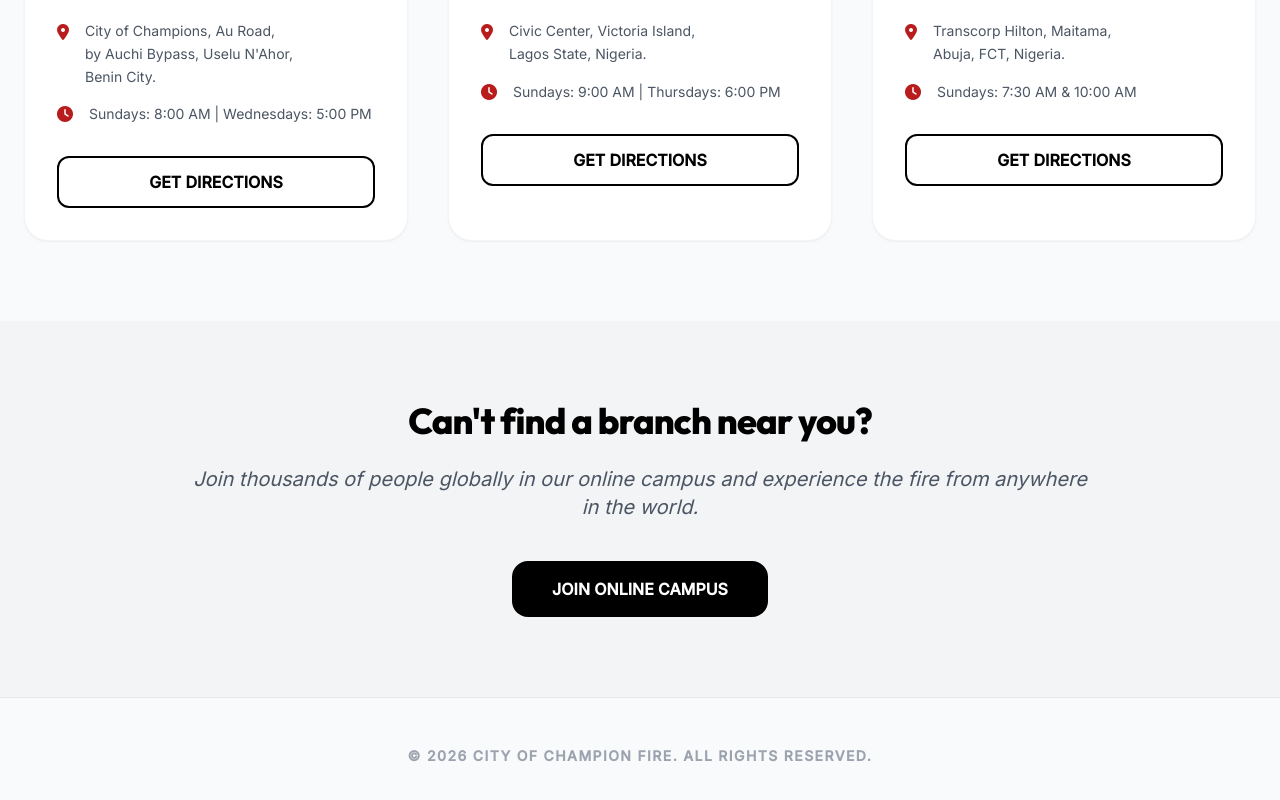
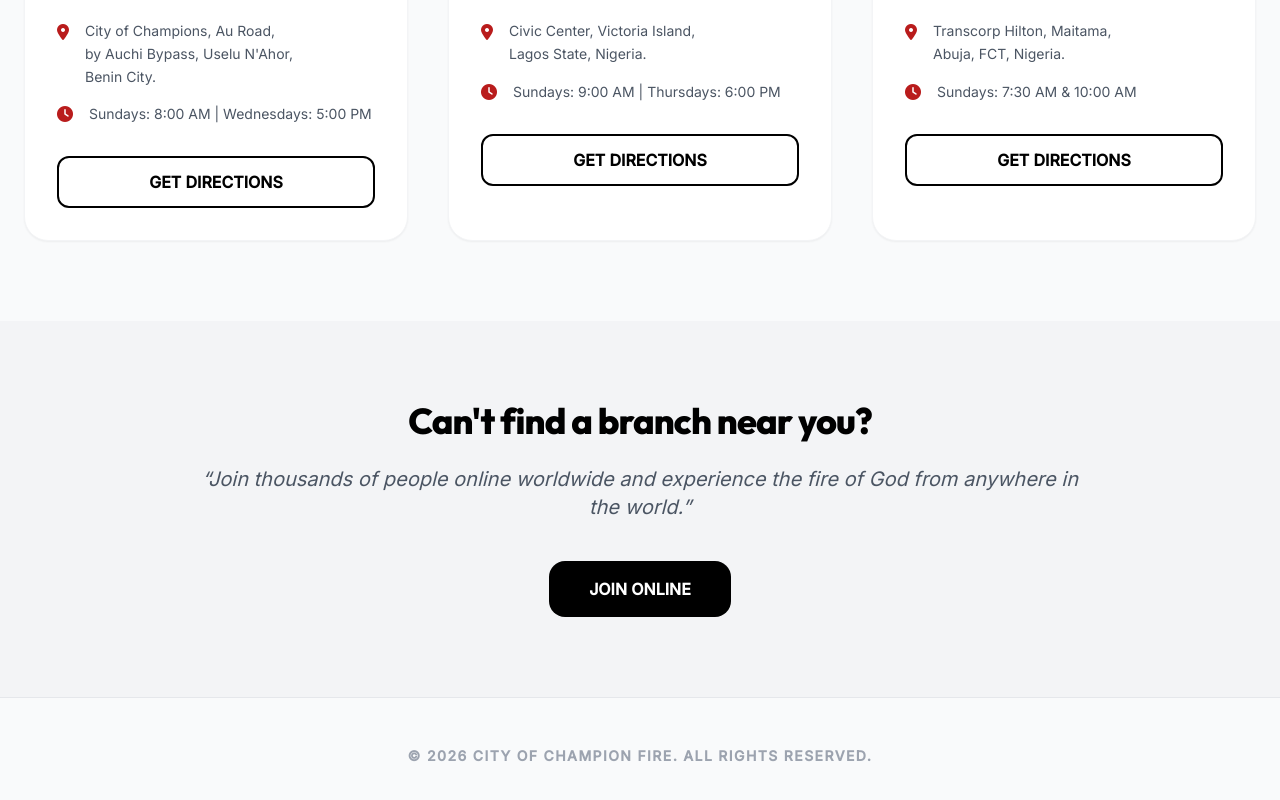
Before and after one commit to victorysosa1998-beep/chu, a plain HTML site: page branches.html in a window 1280 px wide. Shown: the part 671-1471 px from the top of the page. Drawn offline with nearby package versions, Linux system fonts and the light colour scheme.

Commit message:
added under const3

```diff
--- a/branches.html
+++ b/branches.html
@@ -132,9 +132,9 @@
     <section class="bg-gray-100 py-20 px-6">
         <div class="container mx-auto max-w-4xl text-center">
             <h2 class="text-4xl font-extrabold tracking-tight mb-6">Can't find a branch near you?</h2>
-            <p class="text-xl text-gray-600 mb-10 italic">Join thousands of people globally in our online campus and experience the fire from anywhere in the world.</p>
+            <p class="text-xl text-gray-600 mb-10 italic">“Join thousands of people online worldwide and experience the fire of God from anywhere in the world.”</p>
             <button class="bg-black text-white px-10 py-4 rounded-2xl font-extrabold hover:bg-red-700 transition transform hover:-translate-y-1">
-                JOIN ONLINE CAMPUS
+                JOIN ONLINE
             </button>
         </div>
     </section>
```
Also changed, not shown: building.html (+2 -2 lines), index.html (+1 -1 lines).
